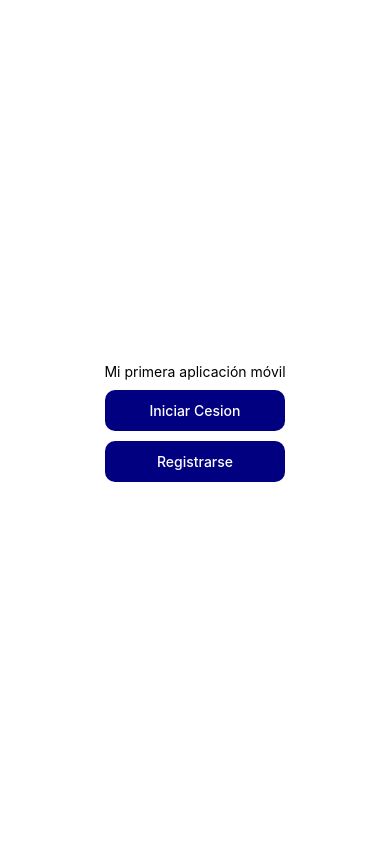
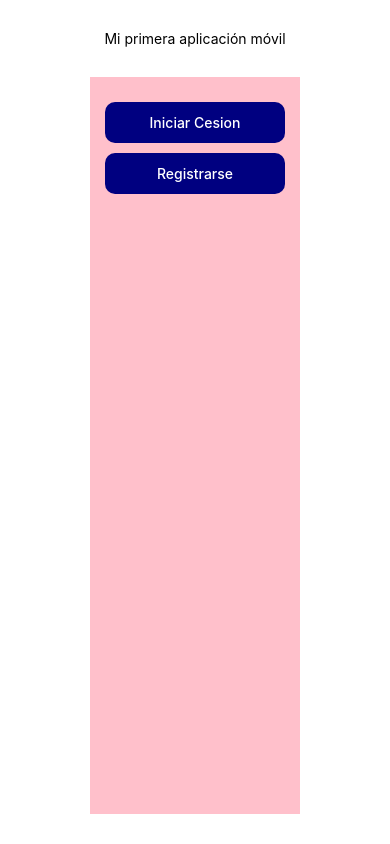
Before and after one commit to AnthonyDubon/MyRoutineApp, a React Native app: screen / in a window 390 px wide. Built offline with nearby package versions, Linux system fonts and the light colour scheme.

Commit message:
se agregaron dos conts donde imprimir en consola, el primary y secondary, y se agregaron dos props el onPress y varian

```diff
--- a/App.tsx
+++ b/App.tsx
@@ -3,13 +3,25 @@ import { StyleSheet, Text, View } from 'react-native';
 import CustumButton from './Components/CustumButton';
 
 export default function App() {
+
+  const handleOnPressPrimaryBuuton = () =>{
+    console.log("Inciando Cesion");
+  }
+
+  const handleOnPressSecondaryButton = () =>{
+    console.log("Llendo a Registrase");
+  }
+
   return (
     <View style={styles.container}>
 
       <Text>Mi primera aplicación móvil</Text>
 
-      <CustumButton title="Iniciar Cesion" />
-      <CustumButton title="Registrarse" />
+      <View style={styles.boton}>
+      <CustumButton title="Iniciar Cesion" onPress={handleOnPressPrimaryBuuton} />
+      <CustumButton title="Registrarse" onPress={handleOnPressSecondaryButton} />
+      </View>
+
 
     </View>
   );
@@ -20,6 +32,16 @@ const styles = StyleSheet.create({
     flex: 1,
     backgroundColor: '#fff',
     alignItems: 'center',
+    height:190,
+    margin:30,
+
+
     justifyContent: 'center',
   },
+  boton:{
+    flex:1,
+    padding:15,
+    backgroundColor:'pink',
+    marginTop:30,
+  }
 });
--- a/Components/CustumButton.tsx
+++ b/Components/CustumButton.tsx
@@ -3,11 +3,14 @@ import { StyleSheet, Text, TouchableOpacity } from 'react-native';
 
 type CustomButtonProps = {
   title: string;
+  onPress: () => void;
+  variant?: "Primary" | "secondary" | "tertiary"
+
 };
 
-export default function CustomButton({ title }: CustomButtonProps) {
+export default function CustomButton({ title, onPress, variant }: CustomButtonProps) {
   return (
-    <TouchableOpacity style={styles.button} onPress={() => {}}>
+    <TouchableOpacity style={styles.button} onPress={onPress}>
       <Text style={styles.buttonText}>{title}</Text>
     </TouchableOpacity>
   );
@@ -20,11 +23,13 @@ const styles = StyleSheet.create({
     marginTop: 10,
     width: 180,
     borderRadius: 10,
+    justifyContent:'center',
+    alignItems:'center'
   },
 
   buttonText: {
     color: 'white',
     fontWeight: '500',
-    textAlign: 'center',
+
   },
 });
```
